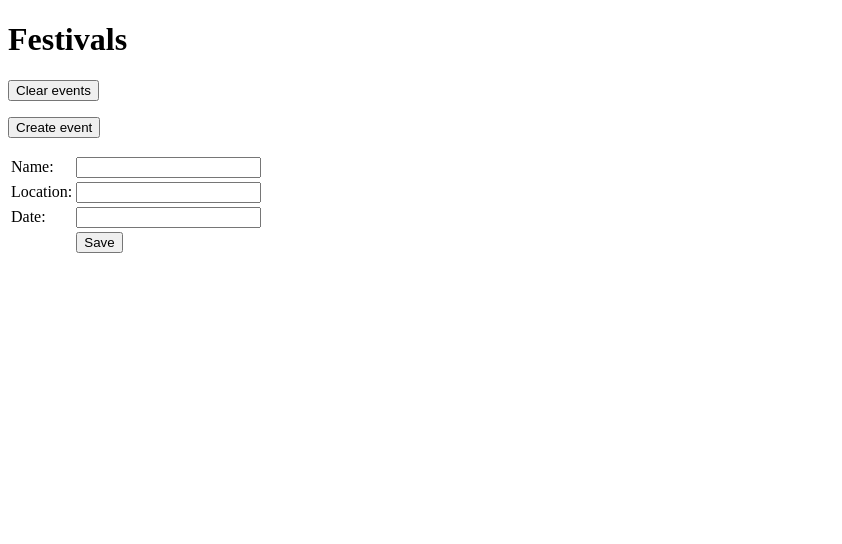
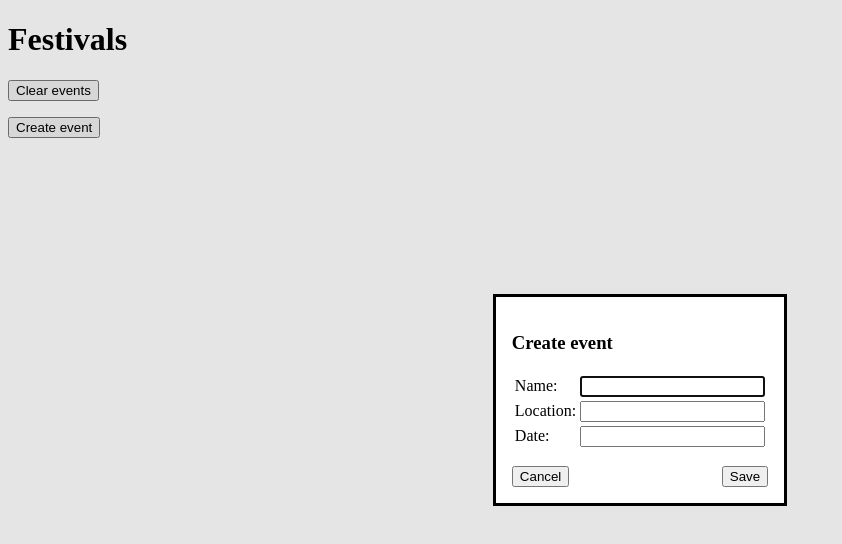
Before and after one commit to avans-webs6/Demos-2223-Bart, an Angular app: page /overview in a window 1280 px wide. Both pictures are taken after a click on the button "Create event". Shown: the top 544 px of the page, without its empty margins (0-842 px from the left). Built offline with nearby package versions, Linux system fonts and the light colour scheme.

Commit message:
Added modal dialog for createEvent

```diff
--- a/src/app/app.component.html
+++ b/src/app/app.component.html
@@ -3,8 +3,5 @@
   <router-outlet></router-outlet>
   <button (click)="onClear()">Clear events</button>
   <p></p>
-  <button (click)="onCreate()">Create event</button>
-  <div *ngIf="showCreate">
-    <app-event-create (saved)="onSaved()"></app-event-create>
-  </div>
+  <app-event-create></app-event-create>
 </div>
--- a/src/app/app.component.ts
+++ b/src/app/app.component.ts
@@ -9,18 +9,9 @@ import { EventService } from './event.service';
 export class AppComponent {
   title = 'Festivals';
 
-  showCreate = false;
-
   constructor(public eventService: EventService) { }
 
   onClear() {
     this.eventService.clrEvents();
   }
-  onCreate() {
-    this.showCreate = !this.showCreate;
-  }
-
-  onSaved() {
-    this.showCreate = false;
-  }
 }
--- a/src/app/event-create/event-create.component.html
+++ b/src/app/event-create/event-create.component.html
@@ -1,7 +1,13 @@
-<p></p>
-<table>
-    <tr><td>Name:</td><td><input [(ngModel)]="event.name"/></td></tr>
-    <tr><td>Location:</td><td><input [(ngModel)]="event.location"/></td></tr>
-    <tr><td>Date:</td><td><input [(ngModel)]="event.date"/></td></tr>
-    <tr><td><td><button (click)="saveEvent()">Save</button></td></tr>
-</table>
+<button (click)="onCreate()">Create event</button>
+<dialog id="createDialog">
+    <h3>Create event</h3>
+    <table>
+        <tr><td>Name:</td><td><input [(ngModel)]="event.name"/></td></tr>
+        <tr><td>Location:</td><td><input [(ngModel)]="event.location"/></td></tr>
+        <tr><td>Date:</td><td><input [(ngModel)]="event.date"/></td></tr>
+    </table>
+    <p></p>
+    <div>
+        <button style="float: left;" (click)="onCancel()">Cancel</button><button style="float: right;" (click)="onSave()">Save</button>
+    </div>
+</dialog>
--- a/src/app/event-create/event-create.component.ts
+++ b/src/app/event-create/event-create.component.ts
@@ -1,6 +1,5 @@
-import { Component, EventEmitter, OnInit, Output } from '@angular/core';
+import { Component, OnInit } from '@angular/core';
 import { EventService } from '../event.service';
-import { ActivatedRoute } from '@angular/router';
 
 @Component({
   selector: 'app-event-create',
@@ -9,21 +8,29 @@ import { ActivatedRoute } from '@angular/router';
 })
 export class EventCreateComponent implements OnInit {
 
-  @Output()
-  saved = new EventEmitter();
+  event: any = {};
 
-  event: any = {};
+  createDialog: any;
 
   constructor(public eventService: EventService) { }
 
   ngOnInit(): void {
+    this.createDialog = document.getElementById("createDialog") as HTMLDialogElement;
   }
 
-  saveEvent() {
+  onCreate() {
+    this.createDialog.showModal();
+  }
+
+  onSave() {
     this.eventService.addEvent(this.event);
 
     this.event = {};
 
-    this.saved.emit();
+    this.createDialog.close();
+  }
+
+  onCancel() {
+    this.createDialog.close();
   }
 }
--- a/src/app/event-list/event-list.component.html
+++ b/src/app/event-list/event-list.component.html
@@ -1,6 +1,6 @@
 <div>
     <ul>
-        <li *ngFor="let event of events">
+        <li *ngFor="let event of events | async">
             <a routerLink="../event/{{event.name}}" routerLinkActive="active">{{event.name}}</a>
         </li>
     </ul>
--- a/src/app/event-list/event-list.component.ts
+++ b/src/app/event-list/event-list.component.ts
@@ -1,5 +1,6 @@
-import { Component, OnInit, Input } from '@angular/core';
+import { Component, OnInit } from '@angular/core';
 import { EventService } from '../event.service';
+import { Observable } from 'rxjs';
 
 @Component({
   selector: 'app-event-list',
@@ -8,16 +9,12 @@ import { EventService } from '../event.service';
 })
 export class EventListComponent implements OnInit {
 
-  @Input()
-  events: any[] = [];
+  events: Observable<any[]>;
 
   constructor(public eventService: EventService) {
-    eventService.getEvents().subscribe((events: any[]) => {
-      this.events = events;
-    })
+    this.events = eventService.getEvents();
   }
 
   ngOnInit(): void {
   }
-
 }
--- a/src/app/event.service.ts
+++ b/src/app/event.service.ts
@@ -6,13 +6,11 @@ import { Observable, Subscriber } from 'rxjs';
 })
 export class EventService {
 
-  subscriber: Subscriber<any> | undefined;
+  observable: Observable<any[]>;
+  subscriber!: Subscriber<any>;
 
   constructor() {
-   }
-
-   getEvents(): Observable<any[]> {
-    return new Observable((subscriber: Subscriber<any>) => {
+    this.observable = new Observable((subscriber: Subscriber<any[]>) => {
 
       this.subscriber = subscriber;
 
@@ -20,19 +18,22 @@ export class EventService {
     });
    }
 
+   getEvents(): Observable<any[]> {
+    return this.observable;
+   }
+
    addEvent(event: any) {
     let events: any[] = JSON.parse(localStorage.getItem('events') ?? '[]');
     events.push(event);
     localStorage.setItem('events', JSON.stringify(events));
 
-    this.subscriber?.next(events);
+    this.subscriber.next(events);
    }
 
    clrEvents() {
     let events: any[] = [];
-
     localStorage.setItem('events', JSON.stringify(events));
 
-    this.subscriber?.next(events);
+    this.subscriber.next(events);
    }
 }
```
